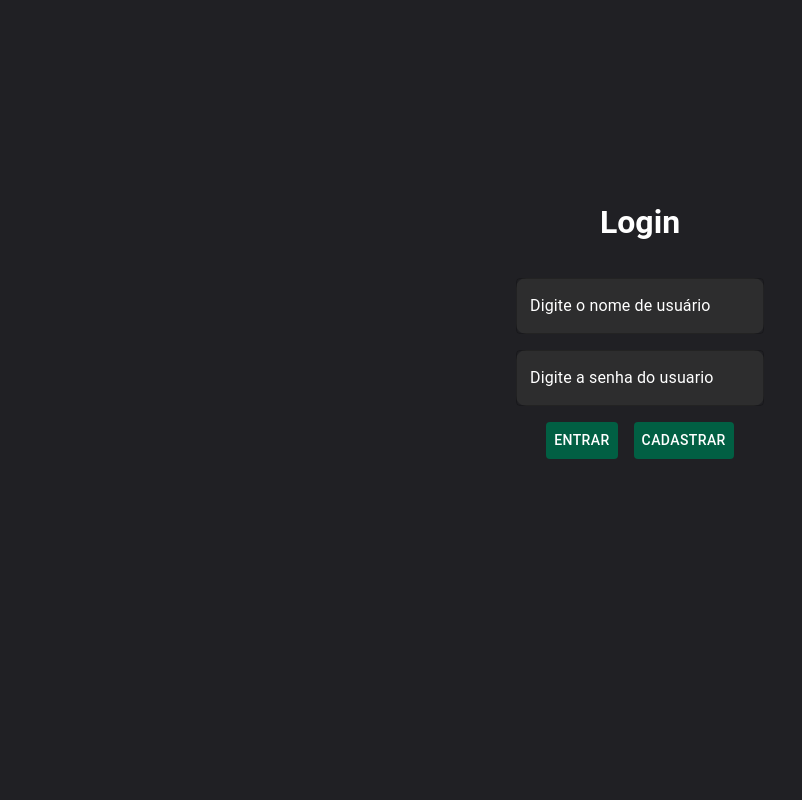
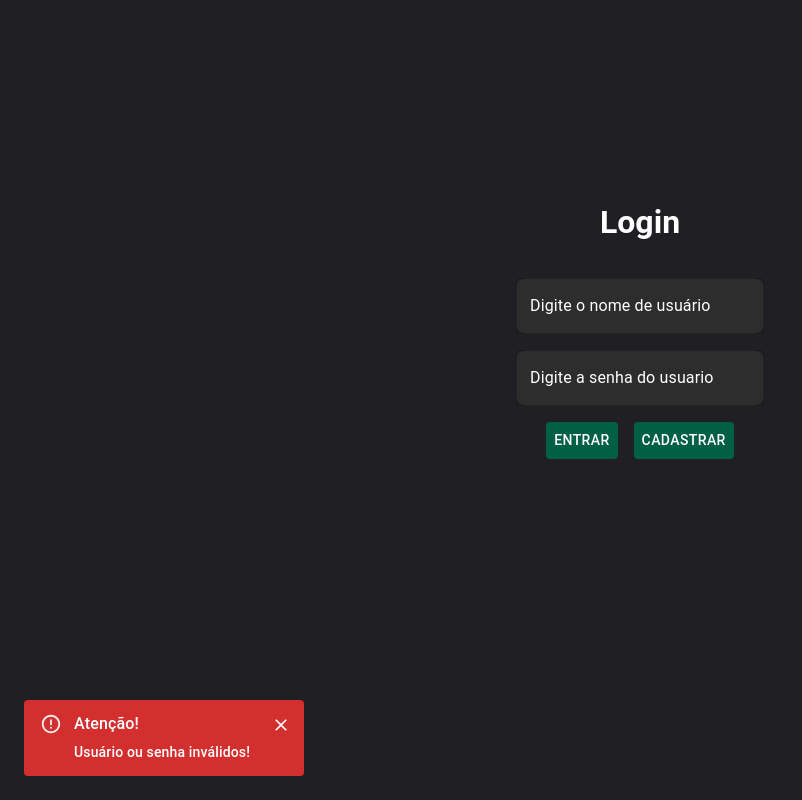
Before and after one commit to dede-ugolini/figma, a React app: page / in a window 1280 px wide. Both pictures are taken after a click on the button "ENTRAR". Shown: the whole page, without its empty margins (0-802 px from the left). Built offline with nearby package versions, Linux system fonts and the light colour scheme; the HTML template or start-up script is replaced by a standard one.

Commit message:
feat: Adicionar alertas em caso de falha ou sucesso na operação de login.

```diff
--- a/src/components/login/Login.jsx
+++ b/src/components/login/Login.jsx
@@ -1,6 +1,6 @@
 import { Navigate } from 'react-router-dom';
 
-import { Button, Stack, TextField } from "@mui/material";
+import { Button, Stack, TextField, Alert, AlertTitle, Snackbar } from "@mui/material";
 import { useState } from 'react'
 
 import { Theme } from '../../themes/Theme.jsx'
@@ -15,6 +15,8 @@ export default function Login() {
   const [user, setUser] = useState('');
   const [password, setPassword] = useState('');
   const [logged, setLogged] = useState(false);
+  const [open, setOpen] = useState(false);
+  const [success, setSuccess] = useState(false);
 
   const [loginData, setLogin] = useState([...loginApi]);
 
@@ -22,11 +24,18 @@ export default function Login() {
     const validUser = loginApi.find(index => index.login === user && index.senha === password);
     if (validUser) {
       console.log("Você está logado.");
-      setLogged(true);
+      setOpen(true);
+      setSuccess(true);
+      setTimeout(() => {
+        setLogged(true);
+      }, 1000);
+
     }
     else {
       console.log("Usuário ou senha errados, digite novamente.");
       setLogged(false);
+      setOpen(true);
+      setSuccess(false);
     }
   };
 
@@ -137,6 +146,28 @@ export default function Login() {
           />
         </Stack>
       </Stack>
+
+      <Snackbar // Snackbar em caso de falha de login
+        open={open && !success}
+        autoHideDuration={6000}
+        onClose={() => setOpen(false)}
+      >
+        <Alert variant='filled' severity='error' onClose={() => setOpen(false)}>
+          <AlertTitle>Atenção!</AlertTitle>
+          Usuário ou senha inválidos!
+        </Alert>
+      </Snackbar>
+
+      <Snackbar // Snackbar em caso de sucesso de login
+        open={open && success}
+        autoHideDuration={6000}
+        onClose={() => setOpen(false)}
+      >
+        <Alert variant='filled' severity='success' onClose={() => setOpen(false)}>
+          <AlertTitle>Bem vindo!</AlertTitle>
+          Login bem sucedido!
+        </Alert>
+      </Snackbar>
     </Stack>
   )
 
```
